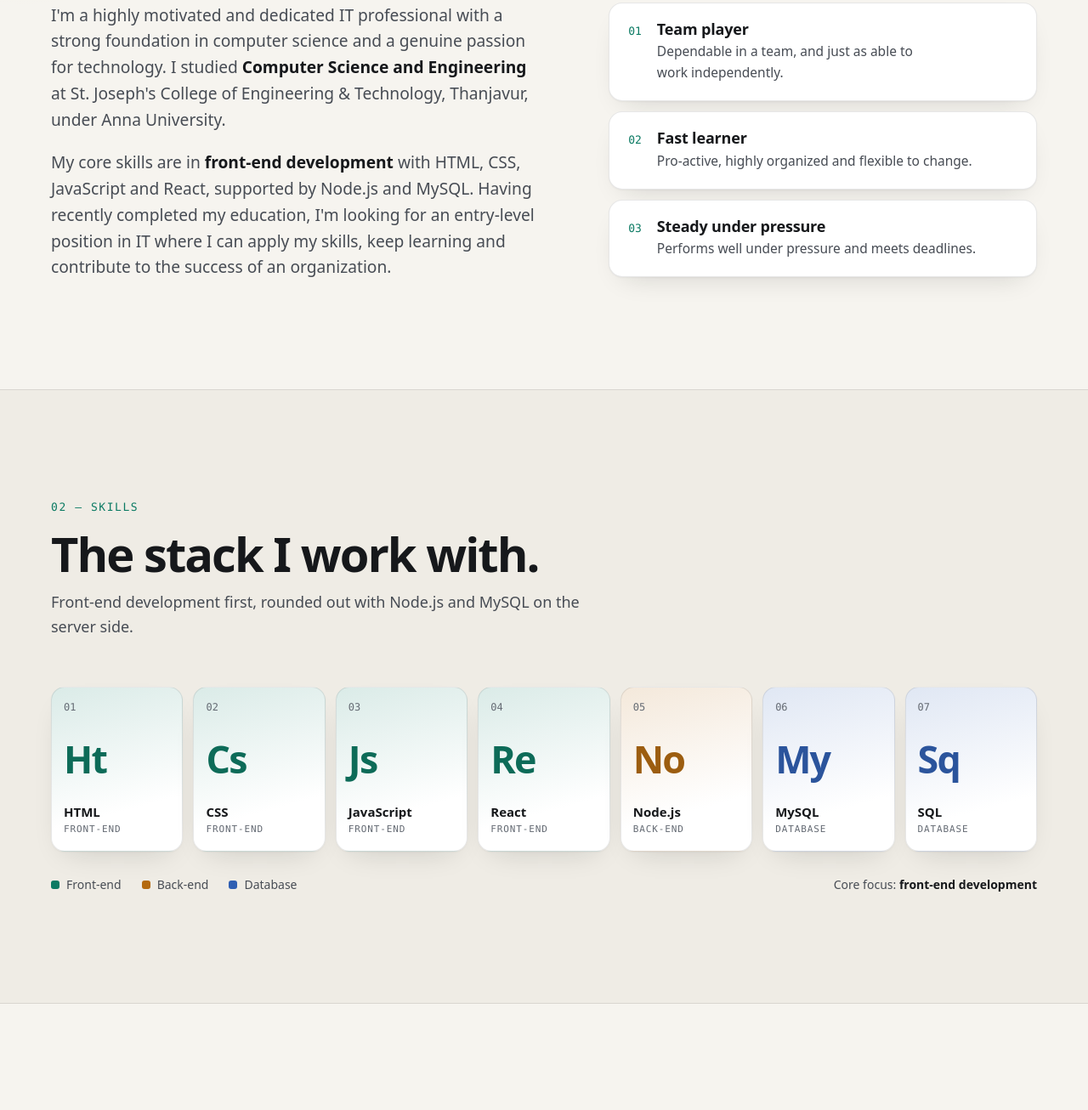
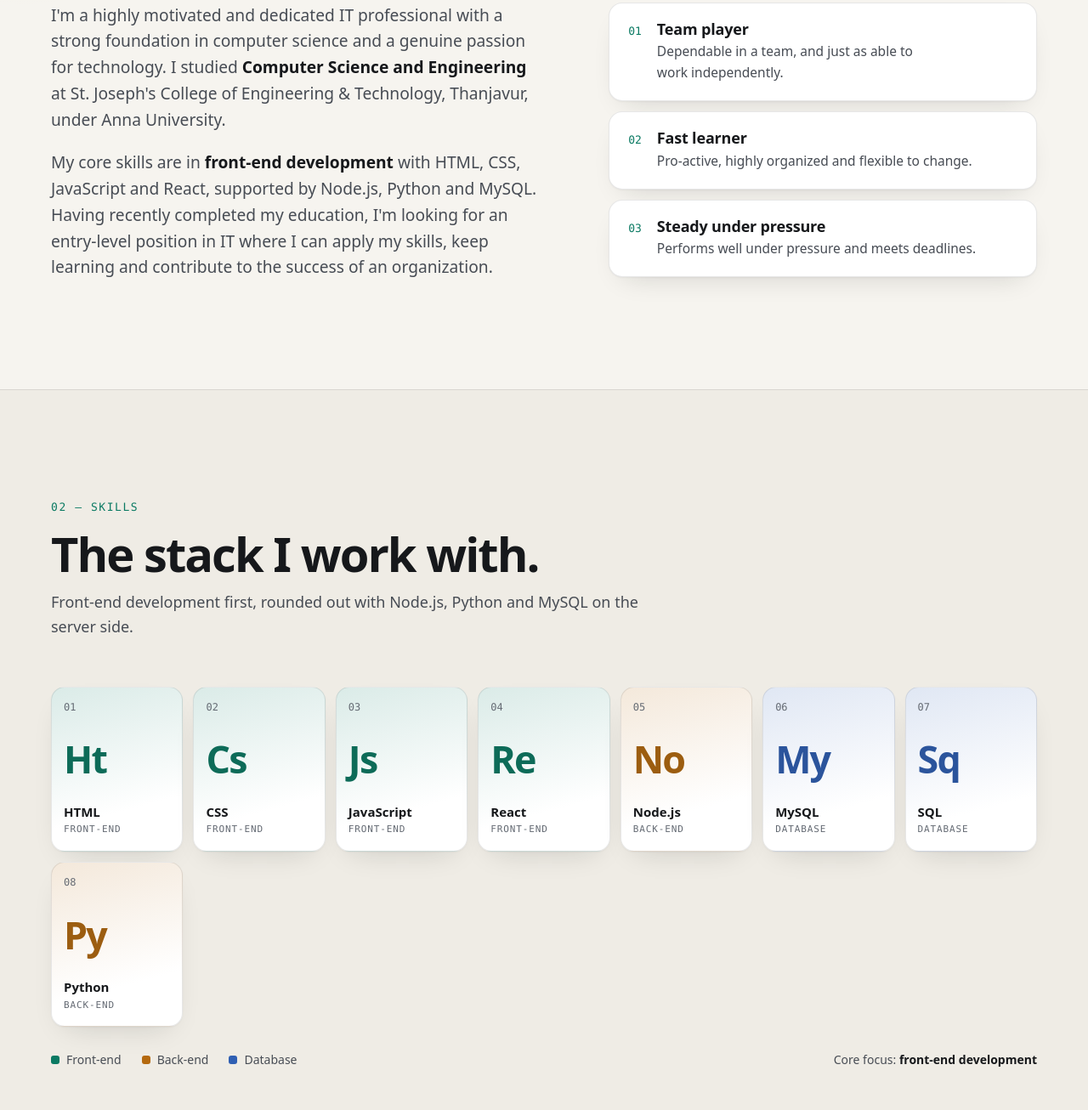
Before and after one commit to prakashrajendran1779/prakashrajendran1779.github.io, a plain HTML site: page index.html in a window 1280 px wide. Shown: the part 1211-2517 px from the top of the page at 85% size. Drawn offline with Linux system fonts and the light colour scheme; a web font is replaced by a local one.

Commit message:
Update index.html

```diff
--- a/index.html
+++ b/index.html
@@ -4,7 +4,7 @@
   <meta charset="utf-8">
   <meta name="viewport" content="width=device-width, initial-scale=1, viewport-fit=cover">
   <title>Prakash Rajendran · Software Developer</title>
-  <meta name="description" content="Prakash Rajendran is an entry-level software developer from Thanjavur, India, working with HTML, CSS, JavaScript, React, Node.js and MySQL. B.E. Computer Science and Engineering, Anna University.">
+  <meta name="description" content="Prakash Rajendran is an entry-level software developer from Thanjavur, India, working with HTML, CSS, JavaScript, React, Node.js, Python and MySQL. B.E. Computer Science and Engineering, Anna University.">
   <meta name="author" content="Prakash Rajendran">
   <meta name="color-scheme" content="light dark">
   <meta name="theme-color" content="#f6f4ef">
@@ -13,7 +13,7 @@
   <meta property="og:type" content="profile">
   <meta property="og:site_name" content="Prakash Rajendran">
   <meta property="og:title" content="Prakash Rajendran · Software Developer">
-  <meta property="og:description" content="Entry-level software developer from Thanjavur, India. HTML, CSS, JavaScript, React, Node.js and MySQL.">
+  <meta property="og:description" content="Entry-level software developer from Thanjavur, India. HTML, CSS, JavaScript, React, Node.js, Python and MySQL.">
   <meta property="og:url" content="https://prakashrajendran1779.github.io/">
   <meta property="og:image" content="https://prakashrajendran1779.github.io/assets/img/og-image.jpg">
   <meta property="og:image:width" content="1200">
@@ -71,7 +71,7 @@
       "@type": "CollegeOrUniversity",
       "name": "St. Joseph's College of Engineering and Technology, Thanjavur"
     },
-    "knowsAbout": ["HTML", "CSS", "JavaScript", "React", "Node.js", "MySQL", "SQL", "Front-end development"]
+    "knowsAbout": ["HTML", "CSS", "JavaScript", "React", "Node.js", "MySQL", "SQL", "Python", "Front-end development"]
   }
   </script>
 </head>
@@ -216,7 +216,7 @@
             </p>
             <p>
               My core skills are in <strong>front-end development</strong> with HTML, CSS, JavaScript and
-              React, supported by Node.js and MySQL. Having recently completed my education, I'm looking
+              React, supported by Node.js, Python and MySQL. Having recently completed my education, I'm looking
               for an entry-level position in IT where I can apply my skills, keep learning and contribute
               to the success of an organization.
             </p>
@@ -248,7 +248,7 @@
         <header class="section__head" data-reveal>
           <p class="section__index"><span class="section__num" aria-hidden="true">02 —</span> Skills</p>
           <h2 class="section__title" id="skills-title">The stack I work with.</h2>
-          <p class="section__lede">Front-end development first, rounded out with Node.js and MySQL on the server side.</p>
+          <p class="section__lede">Front-end development first, rounded out with Node.js, Python and MySQL on the server side.</p>
         </header>
         <ul class="elements" aria-label="Technical skills">
           <li class="element element--fe" data-reveal style="--d:0"><span class="element__no" aria-hidden="true">01</span><span class="element__sym" aria-hidden="true">Ht</span><span class="element__name">HTML</span><span class="element__cat">Front-end</span></li>
@@ -258,6 +258,7 @@
           <li class="element element--be" data-reveal style="--d:4"><span class="element__no" aria-hidden="true">05</span><span class="element__sym" aria-hidden="true">No</span><span class="element__name">Node.js</span><span class="element__cat">Back-end</span></li>
           <li class="element element--db" data-reveal style="--d:5"><span class="element__no" aria-hidden="true">06</span><span class="element__sym" aria-hidden="true">My</span><span class="element__name">MySQL</span><span class="element__cat">Database</span></li>
           <li class="element element--db" data-reveal style="--d:6"><span class="element__no" aria-hidden="true">07</span><span class="element__sym" aria-hidden="true">Sq</span><span class="element__name">SQL</span><span class="element__cat">Database</span></li>
+          <li class="element element--be" data-reveal style="--d:7"><span class="element__no" aria-hidden="true">08</span><span class="element__sym" aria-hidden="true">Py</span><span class="element__name">Python</span><span class="element__cat">Back-end</span></li>
         </ul>
         <p class="legend" data-reveal>
           <span class="legend__item legend__item--fe">Front-end</span>
```
